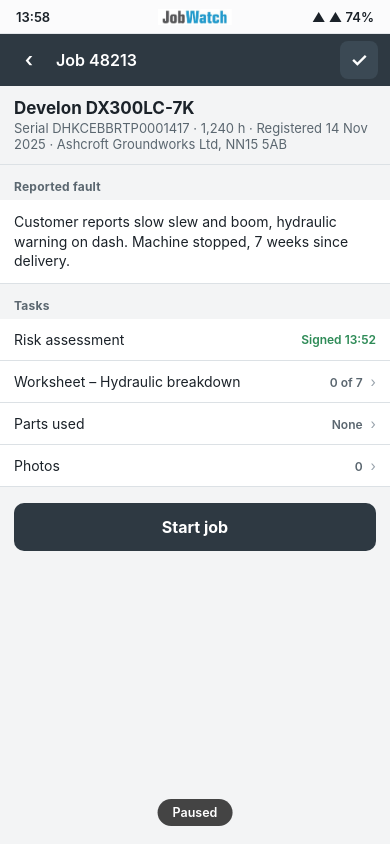
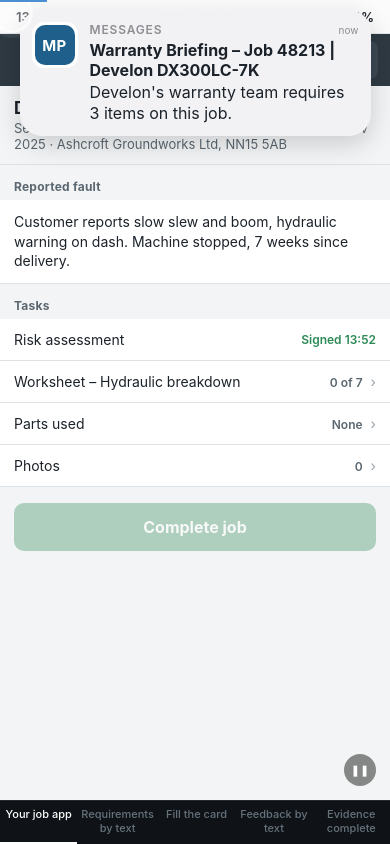
Before and after one commit to maxmachinery/field-demo, a website: page public/index.html in a window 390 px wide. Both pictures are taken after a click on the button "Start job". Drawn offline with Linux system fonts and the light colour scheme.

Commit message:
v12: works-with opening, tabs, pause control, correction beat, pilot CTA

```diff
--- a/public/index.html
+++ b/public/index.html
@@ -17,6 +17,7 @@
   button{font:inherit;color:inherit;background:none;border:0;cursor:pointer}
   .stage{position:relative;overflow:hidden;transition:opacity .5s;min-height:100%;display:flex;flex-direction:column;align-items:center;justify-content:center;gap:14px;padding:18px}
   .stage.fade{opacity:0}
+  .auto .phone{height:min(812px,calc(100dvh - 104px))}
   .phone{position:relative;width:390px;height:min(812px,calc(100dvh - 36px));background:var(--page);border-radius:38px;overflow:hidden;box-shadow:0 30px 80px rgba(0,0,0,.55),0 0 0 10px #0B0D10,0 0 0 12px #2A2F35}
   .screen{position:absolute;inset:0;display:none;flex-direction:column;overflow:hidden}
   .screen.on{display:flex}
@@ -104,6 +105,8 @@
   .composer div{flex:1;height:38px;border-radius:19px;background:#fff;border:1px solid #D6D6DA;color:#8E8E93;font-size:15px;display:flex;align-items:center;padding:0 14px}
   .composer span{width:38px;height:38px;border-radius:50%;background:#C4C4C9;color:#fff;display:grid;place-items:center;font-size:16px}
   .q.ok{box-shadow:inset 4px 0 0 var(--ok);background:#F5FBF7}
+  #q-cause.grown{min-height:0;font-size:16px;line-height:1.4}
+  .okline{margin-top:7px;font-size:13px;font-weight:600;color:var(--ok)}
   .fade3{animation:cut .3s ease}
   /* app label, pause pill */
   .paused{position:absolute;left:50%;bottom:18px;transform:translateX(-50%);z-index:60;pointer-events:none;
@@ -113,26 +116,35 @@
   /* title cards (own names: .card/.row/.h belong to the job screens) */
   .title-card{background:#15191D}
   .title-card .tc{flex:1;display:flex;flex-direction:column;justify-content:center;gap:16px;padding:26px 24px;text-align:center}
-  .title-card p{font-size:20px;line-height:1.45;color:#fff}
+  .title-card p{font-size:18px;line-height:1.45;color:#fff}
+  .title-card p.lead{font-size:20px;font-weight:600}
   .title-card .brand{font-size:15px;font-weight:600;color:#4A8FD1;margin-bottom:2px}
   /* end card */
   .end-card{background:#15191D}
   .end-card .ec{flex:1;display:flex;flex-direction:column;padding:26px 22px 26px}
-  .end-card .hl{font-size:19px;font-weight:600;line-height:1.35;color:#fff;text-align:center}
+  .end-card .hl{font-size:20px;font-weight:600;line-height:1.35;color:#fff;text-align:center}
+  .end-card .lines{flex:1;display:flex;flex-direction:column;justify-content:center;text-align:center}
+  .end-card .lines p{font-size:16px;line-height:1.6;color:#fff}
+  .end-card .cta{display:flex;align-items:center;justify-content:center;height:48px;border-radius:10px;
+    background:#4A8FD1;color:#fff;font-size:16px;font-weight:600;text-decoration:none}
+  .end-card .cta:hover{background:#5C9BD8}
   .end-card .proof{margin-top:16px;font-size:14px;line-height:1.4;color:#8E99A3;text-align:center}
-  .end-card .replay{padding:9px 22px;border:1px solid #4A8FD1;border-radius:22px;background:transparent;
-    color:#4A8FD1;font-size:15px;font-weight:500}
-  .end-card .replay:hover{background:rgba(74,143,209,.12)}
-  .end-card .steps{flex:1;display:flex;flex-direction:column;justify-content:center;gap:14px;list-style:none;counter-reset:s}
-  .end-card .steps li{position:relative;padding-left:27px;font-size:17px;line-height:1.5;color:#fff}
-  .end-card .steps li::before{counter-increment:s;content:counter(s) ".";position:absolute;left:0;color:#4A8FD1;font-weight:600}
+  .end-card .replay{margin-top:14px;font-size:14px;color:#8E99A3;text-decoration:underline;background:none}
+  .end-card .replay:hover{color:#fff}
   .end-card .sig{padding-top:22px;text-align:center}
   .end-card .sig span{display:block;margin-top:12px;font-size:13px;color:#8E99A3}
-  /* desktop progress strip */
-  .strip{display:none;gap:9px;align-items:center;font-size:12.5px}
-  .strip b{font-weight:500;color:#66727C;transition:color .3s}
-  .strip b.on{color:#fff}
-  .strip i{font-style:normal;color:#3A434B}
+  /* stage tabs */
+  .tabs{display:none;width:390px;max-width:100%;align-items:stretch}
+  .auto .tabs{display:flex}
+  .tabs b{flex:1;padding:7px 4px 8px;text-align:center;font-size:11px;font-weight:500;line-height:1.25;
+    color:#66727C;border-bottom:2px solid transparent;transition:color .3s,border-color .3s}
+  .tabs b.on{color:#fff;border-bottom-color:#fff}
+  /* loop progress + pause */
+  .pbar{position:absolute;top:0;left:0;height:2px;width:0;background:#4A8FD1;z-index:70;pointer-events:none}
+  .pbtn{display:none;position:absolute;right:14px;bottom:14px;z-index:70;width:32px;height:32px;border-radius:50%;
+    background:rgba(0,0,0,.45);color:#fff;font-size:11px;line-height:1;align-items:center;justify-content:center}
+  .auto .pbtn{display:flex}
+  .pbtn:hover{background:rgba(0,0,0,.62)}
   /* fingertip */
   .tip{position:absolute;left:0;top:0;z-index:50;pointer-events:none;width:44px;height:44px;border-radius:50%;
     background:rgba(255,255,255,.2);border:2px solid rgba(255,255,255,.8);
@@ -147,15 +159,13 @@
   @keyframes cut{from{opacity:0}}
   @keyframes ping{50%{transform:scale(.82);background:rgba(255,255,255,.45)}}
   @media (max-width:430px){
-    .stage{padding:0;gap:0;height:100dvh;min-height:0;overflow:hidden}
+    .stage{padding:0;gap:0;height:100dvh;min-height:0;overflow:hidden;justify-content:flex-start}
     .phone{width:100vw;height:100dvh;border-radius:0;box-shadow:none}
+    .auto .phone{height:calc(100dvh - 44px)}
+    .auto .tabs{position:fixed;left:0;right:0;bottom:0;width:100%;height:44px;background:#0F1317;border-top:1px solid #232A31}
     .statusbar{display:none}
     .statusbar.app{display:flex;height:34px}
     .banner{top:10px}
-  }
-  @media (min-height:848px) and (min-width:431px){
-    .auto .strip{display:flex}
-    .auto .phone{height:min(812px,calc(100dvh - 80px))}
   }
   @media (prefers-reduced-motion:reduce){
     .banner,.tip{transition:none}
@@ -170,26 +180,28 @@
 
   <div class="tip" id="tip" aria-hidden="true"></div>
   <div class="paused" id="pausedPill">Paused</div>
+  <div class="pbar" id="pbar" aria-hidden="true"></div>
+  <button class="pbtn" id="pauseBtn" aria-label="Pause">❚❚</button>
 
   <!-- TITLE CARDS -->
   <section class="screen title-card" id="s-c1">
     <div class="tc">
-      <p>Machinery Pilot checks dealers’ job cards and texts engineers what’s missing while they’re still at the machine.</p>
+      <p class="lead">Machinery Pilot works with your existing job system.</p>
+      <p>It checks warranty job cards and texts engineers what evidence is missing before they leave the machine.</p>
     </div>
   </section>
 
   <!-- END CARD -->
   <section class="screen end-card" id="s-end">
     <div class="ec">
-      <p class="hl">Claims that get paid first time. Keep your existing job app.</p>
-      <ol class="steps">
-        <li>Keep Ibcos, JobWatch or whatever you have.</li>
-        <li>Get the OEM’s evidence list by text when the job opens.</li>
-        <li>Fill the job card as usual.</li>
-        <li>Get told exactly what’s missing while you’re still at the machine.</li>
-        <li>Evidence complete before the claim leaves the yard.</li>
-      </ol>
+      <p class="hl">Warranty evidence complete before the engineer leaves.</p>
+      <div class="lines">
+        <p>Your existing job system.</p>
+        <p>Machinery Pilot checks.</p>
+        <p>Engineers get clear prompts by text.</p>
+      </div>
       <p class="proof" id="proofPoint" hidden></p>
+      <a class="cta" href="https://calendly.com/max-machinerypilot/25-minutes-with-max" target="_blank" rel="noopener">Discuss a pilot</a>
       <div class="sig"><button class="replay" id="replayBtn">Replay</button><span>machinerypilot.com</span></div>
     </div>
   </section>
@@ -243,7 +255,7 @@
       <div class="q"><label>Hour meter photo<i>*</i></label><button class="photo" id="q-hourphoto">📷 Take photo</button></div>
       <div class="q"><label>Failed part in situ, before removal<i>*</i></label><button class="photo" id="q-partphoto">📷 Take photo</button></div>
       <div class="q"><label>Complaint<i>*</i></label><textarea id="q-complaint" placeholder="What the customer reported / what you found"></textarea></div>
-      <div class="q" id="wrap-cause"><label>Cause<i>*</i></label><textarea id="q-cause" placeholder="Why it failed"></textarea><div class="hint" id="hint-cause" hidden></div></div>
+      <div class="q" id="wrap-cause"><label>Cause<i>*</i></label><textarea id="q-cause" placeholder="Why it failed"></textarea><div class="hint" id="hint-cause" hidden></div><div class="okline" id="okLine" hidden>Diagnosis and test result added.</div></div>
       <div class="q"><label>Correction<i>*</i></label><textarea id="q-correction" placeholder="What you did"></textarea></div>
       <div class="q"><label>Machine left operational<i>*</i></label><div class="tog" id="opTog"><button id="op-yes">Yes</button><button id="op-no">No</button></div></div>
       <button class="primary" id="saveBtn" data-go="job">Save</button>
@@ -266,8 +278,8 @@
 
 </div>
 
-<div class="strip" id="strip" aria-hidden="true">
-  <b>Same app</b><i>·</i><b>OEM list by text</b><i>·</i><b>Fill the card</b><i>·</i><b>What's missing</b><i>·</i><b>Fix it there</b>
+<div class="tabs" id="tabs" aria-hidden="true">
+  <b>Your job app</b><b>Requirements by text</b><b>Fill the card</b><b>Feedback by text</b><b>Evidence complete</b>
 </div>
 </div>
 
@@ -281,6 +293,7 @@
   const elapsed = () => Date.now()-t0;
   const state = {started:false, completed:false, fixed:false, threadFrom:'job',
     hours:'', hourPhoto:false, partPhoto:false, complaint:'', cause:'', correction:'', op:null, banner:null};
+  const LOOP=66000;
   let timers=[], paused=false, pausedAt=0;
   function arm(e,ms){ e.id=setTimeout(()=>{ const i=timers.indexOf(e); if(i>=0) timers.splice(i,1); e.fn(); },ms); }
   function at(ms,fn){ const e={due:elapsed()+ms,fn,id:null}; arm(e,ms); timers.push(e); }
@@ -291,6 +304,8 @@
       timers.forEach(e=>arm(e,Math.max(0,e.due-elapsed())));
     } else { paused=true; pausedAt=Date.now(); timers.forEach(e=>clearTimeout(e.id));
       $('pausedPill').classList.add('on'); }
+    $('pauseBtn').textContent = paused?'▶':'❚❚';
+    $('pauseBtn').setAttribute('aria-label', paused?'Play':'Pause');
   }
 
   const JOB='48213', MAKE='Develon', MODEL='DX300LC-7K';
@@ -300,7 +315,7 @@
   const CLOCK={open:'13:58', started:'13:59', done:'14:31', resolved:'14:34'};
   const CLKS=[...document.querySelectorAll('.clk')];
   function setClock(t){ CLKS.forEach(e=>e.textContent=t); }
-  const PROOF_POINT='';            // one line of proof under the steps; empty hides it
+  const PROOF_POINT='';            // one line of proof above the button; empty hides it
 
   const JOBS = [
     {t:'08:30', who:'Brackley Aggregates', type:'Service, 500 h', where:'Doosan DX140LC · Brackley NN13', dist:'18 mi', done:true},
@@ -386,11 +401,11 @@
 2. Photo of the failed part in situ, before removal
 3. Case-drain flow reading on the main pump`;
   const GAP_MSG = `<b>${H.feedback}</b>
-Thanks for completing the card. 2 of 3 received: hour meter, pump in situ.
-Two things to add:
-1. <b>The cause says “Main pump worn.”</b> Develon needs what you found: scoring, contamination, seal failure?
-2. <b>The case-drain figure</b> that condemned the pump.
-Thanks for your help!`;
+✓ Hour meter and pump photos received.
+Two gaps to resolve:
+<b>Failure detail:</b> expand "Main pump worn." with what you observed.
+<b>Test result:</b> add the case-drain reading and test conditions.
+Update the job card before leaving.`;
   const DONE_MSG = `Received. Evidence complete for Develon. Ready for the office.`;
 
   function addMsg(html,dir,when,cls){
@@ -402,7 +417,7 @@
   function msgDelay(kind){
     if(!AUTO) return kind==='start'?1500:3500;
     if(kind==='start') return 2000;                              // tapped at 4.0 s -> banner at 6.0 s
-    return Math.max(700,31500-elapsed());                        // banner at 31.5 s
+    return Math.max(700,30000-elapsed());                        // banner at 30.0 s
   }
 
   function notify(title,body,onOpen){
@@ -418,7 +433,7 @@
     if(!AUTO) at(600,fillWorksheet);   // manual: the card arrives filled, so Complete is always reachable
     timers.push(setTimeout(()=>{
       addMsg(START_MSG,'in',CLOCK.started);
-      notify(H.brief,`Develon's warranty team requires 5 items on this job.`,()=>{state.threadFrom='job';go('thread');});
+      notify(H.brief,`Develon's warranty team requires 3 items on this job.`,()=>{state.threadFrom='job';go('thread');});
     },msgDelay('start')));
   });
 
@@ -441,7 +456,8 @@
     $('tip').classList.remove('on'); setClock(CLOCK.open);
     document.querySelectorAll('.content').forEach(c=>c.scrollTop=0);
     document.querySelectorAll('.rise,.fade3').forEach(e=>e.classList.remove('rise','fade3'));
-    $('wrap-cause').classList.remove('ok'); STRIP.forEach(b=>b.classList.remove('on'));
+    $('wrap-cause').classList.remove('ok'); TABS.forEach(b=>b.classList.remove('on'));
+    $('okLine').hidden=true; $('q-cause').classList.remove('grown'); $('q-cause').style.height='';
     syncWs(); go('jobs');
   }
 
@@ -463,9 +479,9 @@
     }
     tip.style.transform=`translate(${x}px,${y}px)`;
   }
-  function tapAt(t,get){            // element is clicked at t ms into the loop
+  function tapAt(t,get,noReveal){   // element is clicked at t ms into the loop
     const tip=$('tip');
-    at(Math.max(0,t-900),()=>{ const el=get(); if(el) reveal(el); });
+    if(!noReveal) at(Math.max(0,t-900),()=>{ const el=get(); if(el) reveal(el); });
     if(!RM){
       at(Math.max(0,t-450),()=>{ const el=get(); if(el) moveTip(el); });
       at(Math.max(0,t-120),()=>tip.classList.add('pulse'));
@@ -474,16 +490,25 @@
     at(t+350,()=>tip.classList.remove('on'));
   }
   const CAUSE_ADD = ' Swash plate scored, metal in return filter. Case drain 1.1 L/min at 2,000 rpm, spec 0.2.';
-  const STRIP=[...document.querySelectorAll('.strip b')];
-  function strip(i){ STRIP.forEach((b,k)=>b.classList.toggle('on', i<0 || k===i)); }
+  const TABS=[...document.querySelectorAll('.tabs b')];
+  function tab(i){ TABS.forEach((b,k)=>b.classList.toggle('on', i<0 || k===i)); }
 
   function resolved(){              // the evidence is on the card, so the last text confirms it
     setClock(CLOCK.resolved); addMsg(DONE_MSG,'in',CLOCK.resolved);
     notify(H.feedback,'Evidence complete. Ready for the office.',()=>{state.threadFrom='jobs';go('thread');});
   }
 
+  function growCause(){             // the field opens up so the whole cause is readable
+    const el=$('q-cause'); el.classList.add('grown');
+    el.style.height='auto'; el.style.height=el.scrollHeight+'px';
+  }
+  function centreCause(){           // cut the card so the Cause row sits mid screen
+    const c=$('wsForm'), q=$('wrap-cause');
+    c.scrollTop += q.getBoundingClientRect().top - c.getBoundingClientRect().top
+                 - (c.clientHeight - q.getBoundingClientRect().height)/2;
+  }
   function appendCause(){           // the engineer's answer goes on the card
-    state.fixed=true; state.cause=state.cause+CAUSE_ADD; syncWs(); syncJob();
+    state.fixed=true; state.cause=state.cause+CAUSE_ADD; syncWs(); syncJob(); growCause();
     const el=$('q-cause'); el.classList.remove('fade3'); void el.offsetWidth; el.classList.add('fade3');
     $('wrap-cause').classList.add('ok');
   }
@@ -506,39 +531,43 @@
 
   function play(){
     reset(); t0=Date.now();
-    go('c1');                                      //  0.0  card 1, 4.0
-    at(4000,()=>{ go('job'); strip(0); });         //  4.0  job detail, 4.0
+    go('c1');                                      //  0.0  opening card, 5.0
+    at(5000,()=>{ go('job'); tab(0); });           //  5.0  job detail, 3.0
     tapAt(8000,()=>$('startBtn'));                 //  8.0  taps Start, 2.0
-    at(10000,()=>strip(1));
+    at(10000,()=>tab(1));
     tapAt(12500,()=>$('banner'));                  // 10.0  banner 1, 2.5 -> tapped, text 1, 7.0
-    at(19500,()=>go('job'));                       // 19.5  cut back to the job, 2.0
-    tapAt(21500,()=>$('wsRow')); at(21500,()=>strip(2));   // 21.5  taps the worksheet row, 1.0
-    at(23500,fadeFill);                            // 23.5  seven fields rise, then still, 5.0
-    at(26300,()=>reveal($('saveBtn')));
-    tapAt(28500,()=>$('saveBtn'));                 // 28.5  taps Save...
-    at(28900,doComplete);                          //       ...which completes it, 3.0
-    at(31500,()=>strip(3));
-    tapAt(35000,()=>$('banner'));                  // 31.5  banner 2, 3.5 -> tapped, text 2, 10.0
-    at(45000,()=>strip(4));
-    at(45000,()=>{ state.fixed=true; go('worksheet');                   // 45.0  cut to the card, 4.0
-      const c=$('wsForm'); c.scrollTop=c.scrollHeight; });               //       (fixed first, so no amber flag or focus ring)
-    at(45400,appendCause);
-    tapAt(47000,()=>$('saveBtn'));                 // 47.0  taps Save
-    at(47400,()=>go('jobs'));
-    at(49000,resolved);                            // 49.0  banner 3, 2.0
-    tapAt(51000,()=>$('banner'));                  // 51.0  tapped, text 3, 5.0
-    at(56000,()=>go('end')); at(56000,()=>strip(-1));   // 56.0  end card, 8.0
-    at(63500,()=>document.querySelector('.stage').classList.add('fade'));
-    at(64000,()=>{ document.querySelector('.stage').classList.remove('fade'); play(); });
+    at(19500,()=>go('job'));                       // 19.5  cut back to the job, 1.5
+    tapAt(21000,()=>$('wsRow')); at(21000,()=>tab(2));    // 21.0  taps the worksheet row, 1.0
+    at(23000,fadeFill);                            // 23.0  seven fields rise, then still, 4.0
+    at(25800,()=>reveal($('saveBtn')));
+    tapAt(27000,()=>$('saveBtn'));                 // 27.0  taps Save...
+    at(27400,doComplete);                          //       ...which completes it, 3.0
+    at(30000,()=>tab(3));
+    tapAt(33500,()=>$('banner'));                  // 30.0  banner 2, 3.5 -> tapped, text 2, 10.0
+    at(43500,()=>{ state.fixed=true; go('worksheet');     // 43.5  the correction, 6.0 still
+      growCause(); centreCause(); });
+    at(43900,appendCause);
+    at(44900,()=>{ $('okLine').hidden=false; });
+    at(49500,()=>reveal($('saveBtn')));            // 49.5  taps Save, 1.5
+    tapAt(50300,()=>$('saveBtn'),true);
+    at(50700,()=>go('jobs'));
+    at(51000,()=>tab(4));
+    at(51000,resolved);                            // 51.0  banner 3, 2.0
+    tapAt(53000,()=>$('banner'));                  // 53.0  tapped, text 3, 5.0
+    at(58000,()=>go('end')); at(58000,()=>tab(-1));      // 58.0  end card, 8.0
+    at(65500,()=>document.querySelector('.stage').classList.add('fade'));
+    at(66000,()=>{ document.querySelector('.stage').classList.remove('fade'); play(); });
   }
 
   if(PROOF_POINT){ $('proofPoint').textContent=PROOF_POINT; $('proofPoint').hidden=false; }
-  $('replayBtn').addEventListener('click',e=>{ e.stopPropagation(); if(AUTO) play(); });
-  $('phone').addEventListener('click',e=>{            // a real tap anywhere pauses; scripted taps do not
-    if(!AUTO || !e.isTrusted || e.target.closest('#replayBtn')) return;
-    e.stopPropagation(); e.preventDefault(); togglePause();
-  },true);
+  $('replayBtn').addEventListener('click',()=>{ if(AUTO) play(); });
+  $('pauseBtn').addEventListener('click',togglePause);
   addEventListener('keydown',e=>{ if(AUTO && e.code==='Space'){ e.preventDefault(); togglePause(); } });
+  (function bar(){                                  // 2 px loop progress along the top of the frame
+    const e = paused ? pausedAt-t0 : elapsed();
+    $('pbar').style.width = Math.min(100,e/LOOP*100)+'%';
+    requestAnimationFrame(bar);
+  })();
 
   if(AUTO){ document.body.classList.add('auto'); play(); } else reset();
 })();
```
Also changed, not shown: public/og.png, 2 other files.
